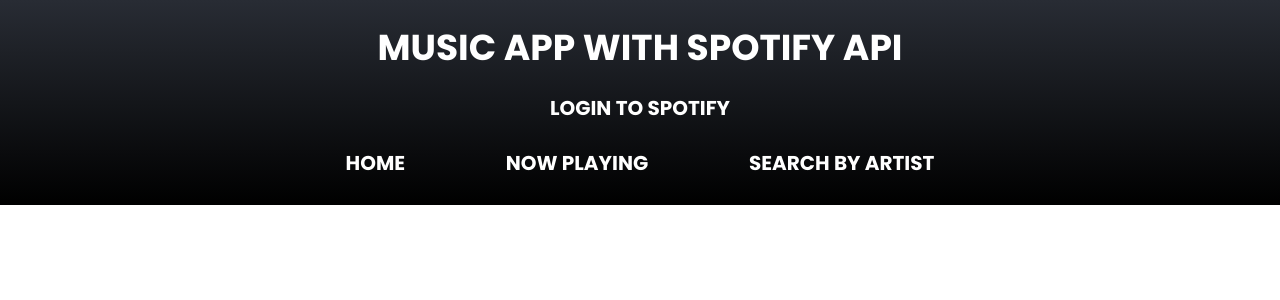
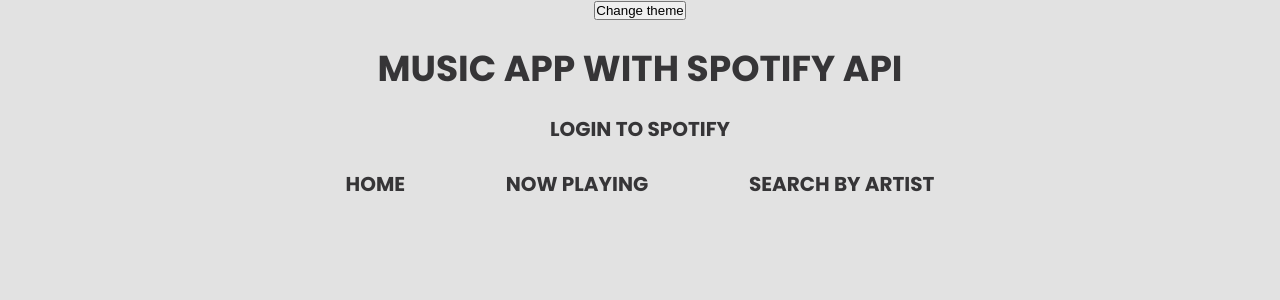
Before and after one commit to anyariazantceva/spotify-web-app, a React (Create React App) app: page / in a window 1280 px wide. Shown: the top 300 px of the page. Built offline with nearby package versions, Linux system fonts and the light colour scheme; what spotify-web-api-js would draw is missing.

Commit message:
Added toggling themes functionality

```diff
--- a/package.json
+++ b/package.json
@@ -10,7 +10,8 @@
     "react-dom": "^16.12.0",
     "react-router-dom": "^5.1.2",
     "react-scripts": "3.4.0",
-    "spotify-web-api-js": "^1.2.0"
+    "spotify-web-api-js": "^1.2.0",
+    "styled-components": "^5.0.1"
   },
   "scripts": {
     "start": "react-scripts start",
--- a/src/App.css
+++ b/src/App.css
@@ -15,8 +15,6 @@
 
 .App {
   text-align: center;
-  background: linear-gradient(#282c34, #000000), no-repeat;
-  color: #ffffff;
   font-family: 'Poppins', sans-serif;
   height: 100%;
 }
@@ -49,7 +47,6 @@
   align-items: center;
   justify-content: center;
   font-size: calc(10px + 2vmin);
-  color: white;
 }
 
 .App-link {
--- a/src/App.js
+++ b/src/App.js
@@ -1,21 +1,34 @@
-import React, { Component } from 'react';
+import React, { Component, useState } from 'react';
 import './App.css';
 import AppHeader from "./components/app-header/AppHeader";
+import { ThemeProvider } from 'styled-components';
+import { lightTheme, darkTheme } from './components/theme';
+import { GlobalStyles } from './components/global';
 
-class App extends Component {
-    constructor(){
-        super();
+function App () {
+    const [theme, setTheme] = useState('light');
 
+// The function that toggles between themes
+    const toggleTheme = () => {
+        // if the theme is not light, then set it to dark
+        if (theme === 'light') {
+            setTheme('dark');
+            // otherwise, it should be light
+        } else {
+            setTheme('light');
+        }
     }
-
-
-    render() {
-        return (
-            <div className="App">
-                <AppHeader/>
-            </div>
-        );
-    }
+    return (
+        <ThemeProvider theme={theme === 'light' ? lightTheme : darkTheme}>
+            <>
+                <GlobalStyles />
+                <div className="App">
+                    <button onClick={toggleTheme}>Change theme</button>
+                    <AppHeader/>
+                </div>
+            </>
+        </ThemeProvider>
+    );
 }
 
 export default App;
--- a/src/components/app-header/AppHeader.js
+++ b/src/components/app-header/AppHeader.js
@@ -1,10 +1,7 @@
 import React, { Component } from 'react';
 import SpotifyWebApi from 'spotify-web-api-js';
 import './AppHeader.css';
-import NowPlaying from "../now-playing/NowPlaying";
-import ArtistsList from "../artists-list/ArtistsList";
-import App from "../../App";
-import NewRouter from "../Router";
+import NewRouter from "../NewRouter";
 
 const spotifyApi = new SpotifyWebApi();
 
@@ -17,7 +14,7 @@
             spotifyApi.setAccessToken(token);
         }
         this.state = {
-            loggedIn: token ? true : false,
+            loggedIn: token ? true : false
         }
     }
 
@@ -32,16 +29,18 @@
         }
         return hashParams;
     }
+
     render() {
+
         return (
             <div className='app-header header'>
                 <div className="header__title">Music App with Spotify API</div>
                 {this.state.loggedIn === false &&
                 <a className='header__link' href='http://localhost:8888' > Login to Spotify </a>
                 }
+                <NewRouter loggedIn={this.state.loggedIn}/>
+                </div>
 
-                <NewRouter loggedIn={this.state.loggedIn}/>
-            </div>
         )
     }
 }
--- /dev/null
+++ b/src/components/global.js
@@ -0,0 +1,22 @@
+import { createGlobalStyle } from 'styled-components';
+
+export const GlobalStyles = createGlobalStyle`
+  *,
+  *::after,
+  *::before {
+    box-sizing: border-box;
+  }
+
+  body {
+    align-items: center;
+    background: ${({ theme }) => theme.body};
+    color: ${({ theme }) => theme.text};
+    margin: 0;
+    padding: 0;
+    font-family: BlinkMacSystemFont, -apple-system, 'Segoe UI', Roboto, Helvetica, Arial, sans-serif;
+    transition: all 0.25s linear;
+  }
+  .header__link {
+    color: ${({ theme }) => theme.text};
+  }
+`
--- /dev/null
+++ b/src/components/theme.js
@@ -0,0 +1,13 @@
+export const lightTheme = {
+    body: '#E2E2E2',
+    text: '#363537',
+    toggleBorder: '#FFF',
+    gradient: 'linear-gradient(#39598A, #79D7ED)',
+}
+
+export const darkTheme = {
+    body: '#363537',
+    text: '#FAFAFA',
+    toggleBorder: '#6B8096',
+    gradient: 'linear-gradient(#091236, #1E215D)',
+}
```
Also changed, not shown: src/components/ArtistDetails.js (added, +9 -0 lines), src/components/NewRouter.js (renamed from src/components/Router.js).
